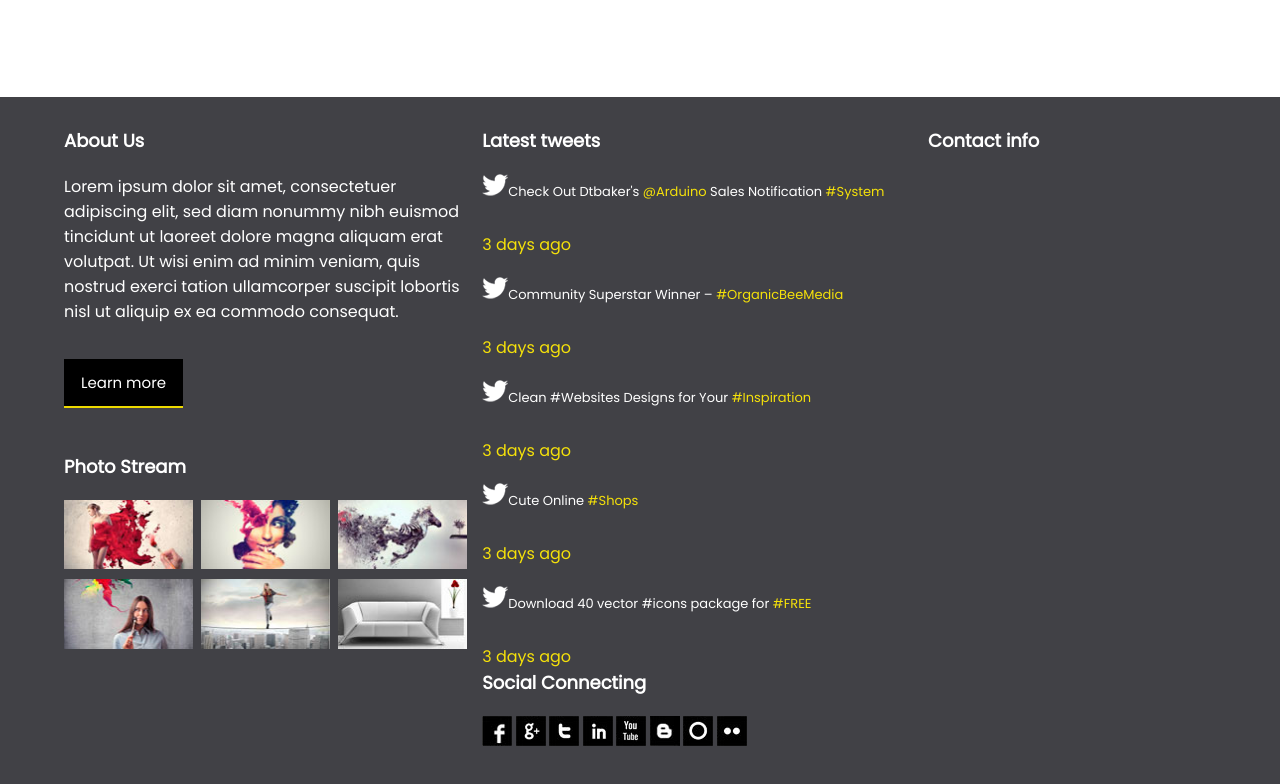
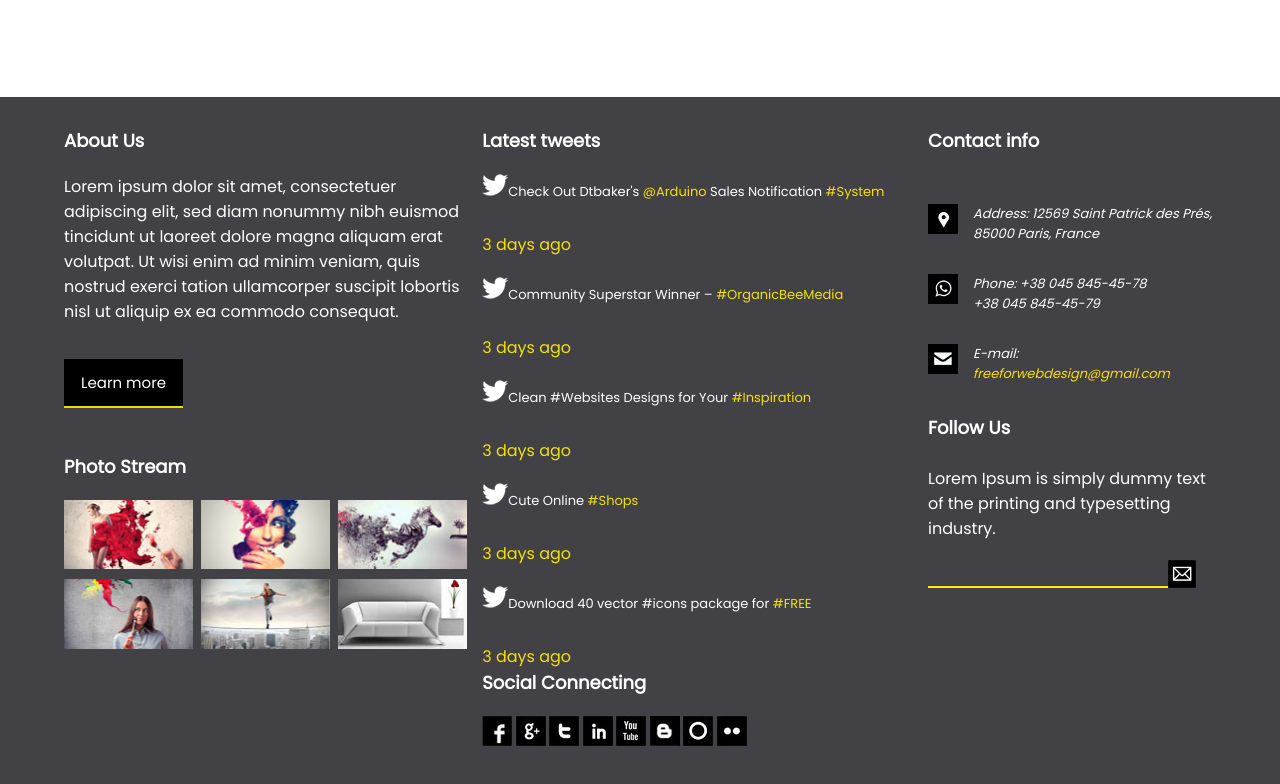
Before and after one commit to HorbynkoIvan/WBIQD, a plain HTML site: page index.html in a window 1280 px wide. Shown: the part 2305-3089 px from the top of the page. Drawn offline with nearby package versions, Linux system fonts and the light colour scheme.

Commit message:
styled contact info

```diff
--- a/index.html
+++ b/index.html
@@ -185,7 +185,27 @@
             </p>
         </div>
         <div class="contacts">
-            <h4>Contact info</h4>
+            <h4 class="contacts-info">Contact info</h4>
+            <address>
+                <div>
+                    <img src="img/footer_img/Adress.jpg" alt=""/>
+                    <span>Address: 12569 Saint Patrick des Prés, 85000 Paris, France</span>
+                </div>
+                <div>
+                    <img src="img/footer_img/Phone.jpg" alt=""/>
+                    <span>Phone: +38 045 845-45-78 <br/>
+                                 +38 045 845-45-79</span>
+                </div>
+                <div class="contacts-email">
+                    <img src="img/footer_img/email.jpg" alt=""/>
+                    <span>E-mail: <a href="mailto:freeforwebdesign@gmail.com">freeforwebdesign@gmail.com</a></span>
+                </div>
+            </address>
+            <h4 class="contacts-follow">Follow Us</h4>
+            <p>Lorem Ipsum is simply dummy text of the printing
+                and typesetting industry.</p>
+            <label for="email"><input id="email" type="text"><img class="email-icon" src="img/footer_img/email-icon.jpg" alt=""></label>
+
         </div>
     </div>
 </footer>
--- a/style.css
+++ b/style.css
@@ -244,12 +244,15 @@ footer {
     display: grid;
     grid-template-columns: 35% 40% 25%;
 }
-.footer-container h4{
+
+.footer-container h4 {
     font-size: 18px;
 }
-.about-us p{
+
+.about-us p {
     margin-top: 20px;
 }
+
 .about-us a {
     background-color: #000000;
     border-bottom: 2px solid #eeda00;
@@ -266,25 +269,82 @@ footer {
     grid-column-gap: 2%;
     margin-top: 10px;
 }
-.about-us_img img{
+
+.about-us_img img {
     margin-top: 10px;
 }
 
-.tweets{
+.tweets {
     padding: 0 15px;
 
 }
-.tweets img{
+
+.tweets img {
     width: initial;
 
 }
-.tweets p{
+
+.tweets p {
     margin: 20px 0 30px 0;
     font-size: 13px;
 }
-.tweets span{
+
+.tweets span {
     color: #f5e10a;
 }
+
+.contacts-info {
+    margin-bottom: 50px;
+}
+
+.contacts address img {
+    width: initial;
+    margin-right: 15px;
+    margin-botom: 30px;
+    float: left;
+}
+
+.contacts div {
+    margin: 20px 0 30px 0;
+    font-size: 13px;
+}
+
+.contacts-email a {
+    color: #f5e10a;
+}
+
+.contacts-follow {
+    margin-bottom: 25px;
+}
+
+.contacts label {
+    cursor: pointer;
+    position: relative;
+    margin-top: 15px;
+    display: inline-block;
+}
+
+#email {
+    height: 30px;
+    width: 230px;
+    border: none;
+    border-bottom: 2px solid #ffea00;
+    background: transparent;
+    color: white;
+    caret-color: white;
+    padding-left: 10px;
+}
+
+#email:focus {
+    outline: none;
+}
+
+.email-icon {
+    width: initial;
+    position: absolute;
+    bottom: 0px;
+}
+
 /*section footer end*/
 @media screen and (max-width: 1024px) {
     .fa-angle-right, .fa-angle-left {
```
Also changed, not shown: img/footer_img/Phone.jpg (added), img/footer_img/email-icon.jpg (added), img/footer_img/email.jpg (added).
